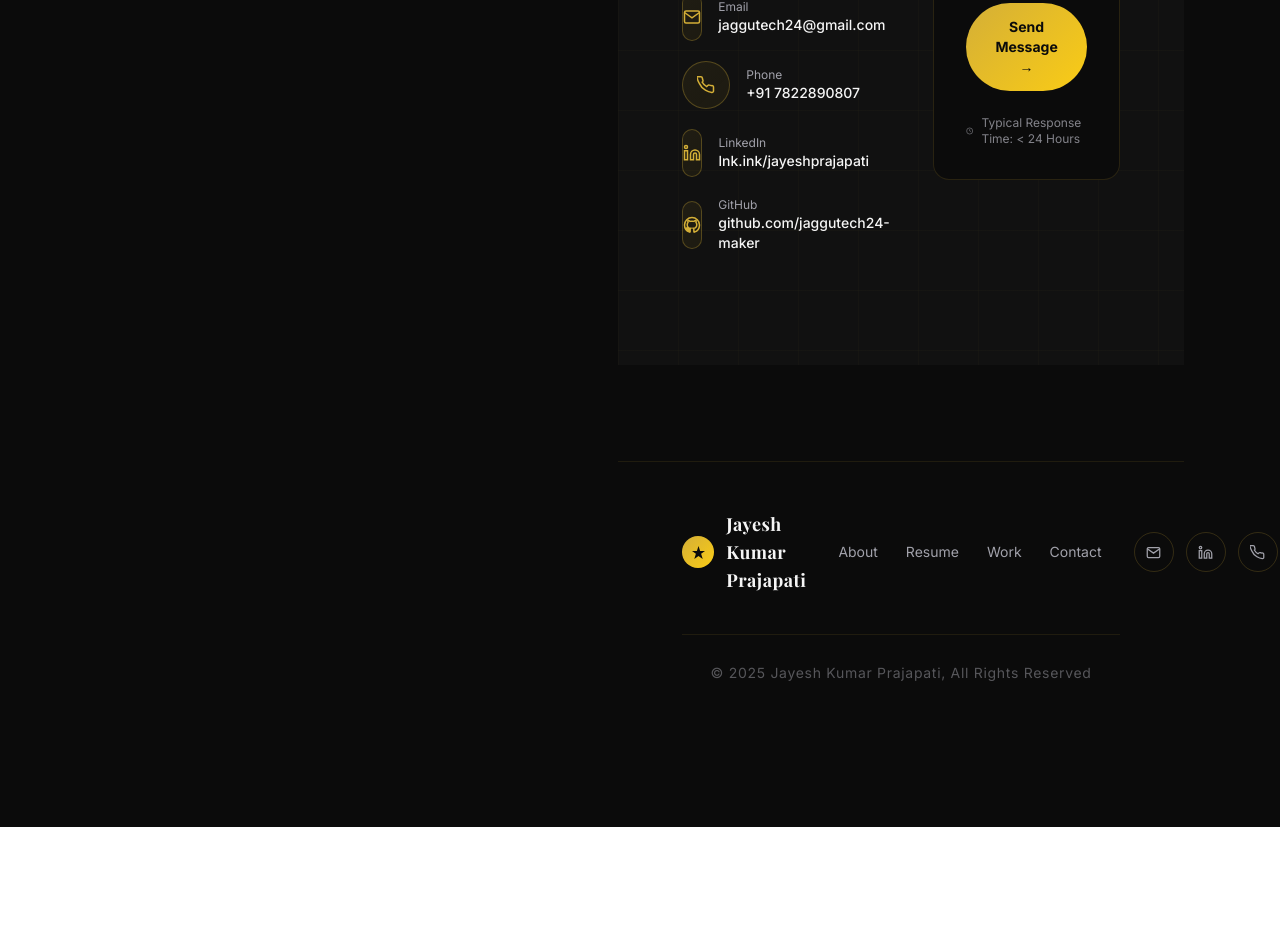
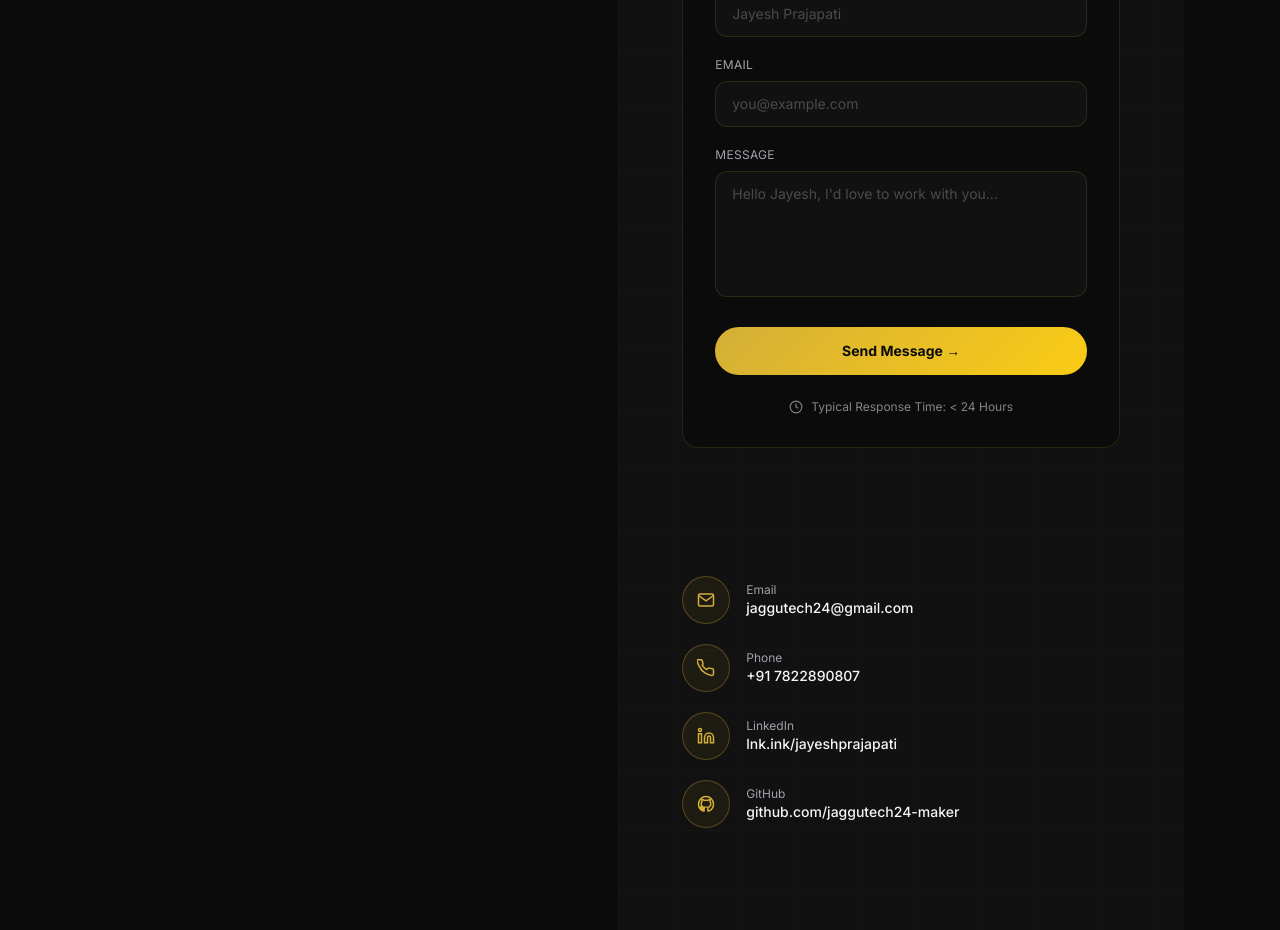
Before and after one commit to jaggutech24-maker/portfolio-website, a React (Vite) app: page / in a window 1280 px wide. Shown: the part 3040-3970 px from the top of the page. Before the commit the page ends 3867 px from the top, so only its background shows below. Built offline with nearby package versions, Linux system fonts and the light colour scheme; a web font is replaced by a local one.

Commit message:
fix(contact): stack layout vertically, fix squished icons, and logically reorder form placement

```diff
--- a/src/components/Contact.tsx
+++ b/src/components/Contact.tsx
@@ -70,7 +70,7 @@ export default function Contact() {
           <span className="text-[#D4AF37] text-xs uppercase tracking-[0.3em] font-inter">Contact</span>
         </motion.div>
 
-        <div className="grid grid-cols-1 md:grid-cols-2 gap-16 items-start">
+        <div className="flex flex-col gap-12 lg:gap-16 items-start w-full">
 
           {/* Left */}
           <motion.div variants={fadeUp} initial="hidden" whileInView="visible" viewport={{ once: false, amount: 0.2 }}>
@@ -81,54 +81,14 @@ export default function Contact() {
             <p className="text-[#A1A1AA] text-base leading-relaxed mb-10 font-inter">
               I'm currently open to new opportunities. Whether you have a project in mind, want to collaborate, or just want to say hi — my inbox is always open!
             </p>
-
-            {/* Contact links */}
-            <div className="flex flex-col gap-5">
-              {[
-                { type: 'Email', value: 'jaggutech24@gmail.com', href: 'mailto:jaggutech24@gmail.com',
-                  icon: <><path d="M4 4h16c1.1 0 2 .9 2 2v12c0 1.1-.9 2-2 2H4c-1.1 0-2-.9-2-2V6c0-1.1.9-2 2-2z"/><polyline points="22,6 12,13 2,6"/></> },
-                { type: 'Phone', value: '+91 7822890807', href: 'tel:+917822890807',
-                  icon: <path d="M22 16.92v3a2 2 0 01-2.18 2 19.79 19.79 0 01-8.63-3.07A19.5 19.5 0 013.07 9.8a19.79 19.79 0 01-3.07-8.68A2 2 0 012.18 1h3a2 2 0 012 1.72c.127.96.361 1.903.7 2.81a2 2 0 01-.45 2.11L6.91 8.09a16 16 0 006 6l1.46-1.46a2 2 0 012.11-.45c.907.339 1.85.573 2.81.7A2 2 0 0122 14.92z"/> },
-                { type: 'LinkedIn', value: 'lnk.ink/jayeshprajapati', href: 'https://lnk.ink/jayeshprajapati',
-                  icon: <><path d="M16 8a6 6 0 016 6v7h-4v-7a2 2 0 00-2-2 2 2 0 00-2 2v7h-4v-7a6 6 0 016-6z"/><rect x="2" y="9" width="4" height="12"/><circle cx="4" cy="4" r="2"/></> },
-                { type: 'GitHub', value: 'github.com/jaggutech24-maker', href: 'https://github.com/jaggutech24-maker',
-                  icon: <path d="M12 2C6.477 2 2 6.477 2 12c0 4.42 2.87 8.17 6.84 9.5.5.08.66-.23.66-.5v-1.69c-2.77.6-3.36-1.34-3.36-1.34-.45-1.15-1.11-1.46-1.11-1.46-.9-.62.07-.6.07-.6 1 .07 1.53 1.03 1.53 1.03.87 1.52 2.34 1.07 2.91.83.09-.65.35-1.09.63-1.34-2.22-.25-4.55-1.11-4.55-4.92 0-1.11.38-2 1.03-2.71-.1-.25-.45-1.29.1-2.64 0 0 .84-.27 2.75 1.02.79-.22 1.65-.33 2.5-.33.85 0 1.71.11 2.5.33 1.91-1.29 2.75-1.02 2.75-1.02.55 1.35.2 2.39.1 2.64.65.71 1.03 1.6 1.03 2.71 0 3.82-2.34 4.66-4.57 4.91.36.31.69.92.69 1.85V21c0 .27.16.59.67.5C19.14 20.16 22 16.42 22 12A10 10 0 0012 2z"/> },
-              ].map((link, i) => (
-                <motion.a
-                  key={i}
-                  custom={i}
-                  variants={fadeUp}
-                  initial="hidden"
-                  whileInView="visible"
-                  viewport={{ once: false, amount: 0.2 }}
-                  href={link.href}
-                  target={link.type === 'LinkedIn' ? '_blank' : undefined}
-                  rel={link.type === 'LinkedIn' ? 'noopener noreferrer' : undefined}
-                  className="flex items-center gap-4 group"
-                >
-                  <div className="w-12 h-12 rounded-full border border-[#D4AF37]/30 flex items-center justify-center
-                    group-hover:border-[#D4AF37] group-hover:shadow-[0_0_16px_rgba(212,175,55,0.35)] transition-all duration-300"
-                    style={{ background: 'linear-gradient(135deg,rgba(212,175,55,0.08),rgba(250,204,21,0.05))' }}>
-                    <svg width="18" height="18" viewBox="0 0 24 24" fill="none" stroke="#D4AF37" strokeWidth="2">
-                      {link.icon}
-                    </svg>
-                  </div>
-                  <div>
-                    <p className="text-xs text-[#A1A1AA] font-inter">{link.type}</p>
-                    <p className="text-[#F5F5F5] font-medium text-sm group-hover:text-[#FACC15] transition-colors">{link.value}</p>
-                  </div>
-                </motion.a>
-              ))}
-            </div>
           </motion.div>
 
-          {/* Right: Form */}
           <motion.div
             initial={{ opacity: 0, y: 30 }}
             whileInView={{ opacity: 1, y: 0 }}
             transition={{ duration: 0.8, delay: 0.2 }}
             viewport={{ once: false, amount: 0.2 }}
-            className="bg-[#0B0B0B] border border-[#D4AF37]/15 rounded-2xl p-8 hover:border-[#D4AF37]/30 hover:shadow-[0_0_40px_rgba(212,175,55,0.07)] transition-all duration-500"
+            className="w-full bg-[#0B0B0B] border border-[#D4AF37]/15 rounded-2xl p-8 hover:border-[#D4AF37]/30 hover:shadow-[0_0_40px_rgba(212,175,55,0.07)] transition-all duration-500 mb-16"
           >
             <h3 className="font-playfair font-bold text-2xl text-[#F5F5F5] mb-6">Send a message</h3>
             <form onSubmit={handleSubmit} className="flex flex-col gap-5">
@@ -197,6 +157,48 @@ export default function Contact() {
               )}
             </form>
           </motion.div>
+
+          {/* Contact links wrapper */}
+          <motion.div variants={fadeUp} initial="hidden" whileInView="visible" viewport={{ once: false, amount: 0.2 }} className="w-full">
+            {/* Contact links */}
+            <div className="flex flex-col gap-5">
+              {[
+                { type: 'Email', value: 'jaggutech24@gmail.com', href: 'mailto:jaggutech24@gmail.com',
+                  icon: <><path d="M4 4h16c1.1 0 2 .9 2 2v12c0 1.1-.9 2-2 2H4c-1.1 0-2-.9-2-2V6c0-1.1.9-2 2-2z"/><polyline points="22,6 12,13 2,6"/></> },
+                { type: 'Phone', value: '+91 7822890807', href: 'tel:+917822890807',
+                  icon: <path d="M22 16.92v3a2 2 0 01-2.18 2 19.79 19.79 0 01-8.63-3.07A19.5 19.5 0 013.07 9.8a19.79 19.79 0 01-3.07-8.68A2 2 0 012.18 1h3a2 2 0 012 1.72c.127.96.361 1.903.7 2.81a2 2 0 01-.45 2.11L6.91 8.09a16 16 0 006 6l1.46-1.46a2 2 0 012.11-.45c.907.339 1.85.573 2.81.7A2 2 0 0122 14.92z"/> },
+                { type: 'LinkedIn', value: 'lnk.ink/jayeshprajapati', href: 'https://lnk.ink/jayeshprajapati',
+                  icon: <><path d="M16 8a6 6 0 016 6v7h-4v-7a2 2 0 00-2-2 2 2 0 00-2 2v7h-4v-7a6 6 0 016-6z"/><rect x="2" y="9" width="4" height="12"/><circle cx="4" cy="4" r="2"/></> },
+                { type: 'GitHub', value: 'github.com/jaggutech24-maker', href: 'https://github.com/jaggutech24-maker',
+                  icon: <path d="M12 2C6.477 2 2 6.477 2 12c0 4.42 2.87 8.17 6.84 9.5.5.08.66-.23.66-.5v-1.69c-2.77.6-3.36-1.34-3.36-1.34-.45-1.15-1.11-1.46-1.11-1.46-.9-.62.07-.6.07-.6 1 .07 1.53 1.03 1.53 1.03.87 1.52 2.34 1.07 2.91.83.09-.65.35-1.09.63-1.34-2.22-.25-4.55-1.11-4.55-4.92 0-1.11.38-2 1.03-2.71-.1-.25-.45-1.29.1-2.64 0 0 .84-.27 2.75 1.02.79-.22 1.65-.33 2.5-.33.85 0 1.71.11 2.5.33 1.91-1.29 2.75-1.02 2.75-1.02.55 1.35.2 2.39.1 2.64.65.71 1.03 1.6 1.03 2.71 0 3.82-2.34 4.66-4.57 4.91.36.31.69.92.69 1.85V21c0 .27.16.59.67.5C19.14 20.16 22 16.42 22 12A10 10 0 0012 2z"/> },
+              ].map((link, i) => (
+                <motion.a
+                  key={i}
+                  custom={i}
+                  variants={fadeUp}
+                  initial="hidden"
+                  whileInView="visible"
+                  viewport={{ once: false, amount: 0.2 }}
+                  href={link.href}
+                  target={link.type === 'LinkedIn' ? '_blank' : undefined}
+                  rel={link.type === 'LinkedIn' ? 'noopener noreferrer' : undefined}
+                  className="flex items-center gap-4 group w-full"
+                >
+                  <div className="shrink-0 w-12 h-12 rounded-full border border-[#D4AF37]/30 flex items-center justify-center
+                    group-hover:border-[#D4AF37] group-hover:shadow-[0_0_16px_rgba(212,175,55,0.35)] transition-all duration-300"
+                    style={{ background: 'linear-gradient(135deg,rgba(212,175,55,0.08),rgba(250,204,21,0.05))' }}>
+                    <svg width="18" height="18" viewBox="0 0 24 24" fill="none" stroke="#D4AF37" strokeWidth="2">
+                      {link.icon}
+                    </svg>
+                  </div>
+                  <div>
+                    <p className="text-xs text-[#A1A1AA] font-inter">{link.type}</p>
+                    <p className="text-[#F5F5F5] font-medium text-sm group-hover:text-[#FACC15] transition-colors">{link.value}</p>
+                  </div>
+                </motion.a>
+              ))}
+            </div>
+          </motion.div>
         </div>
       </div>
     </section>
```
